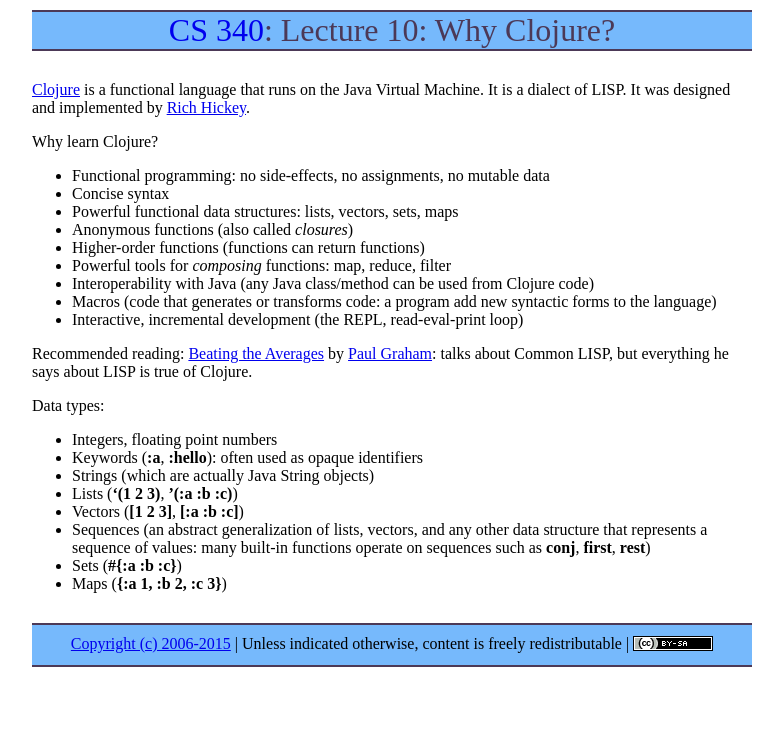
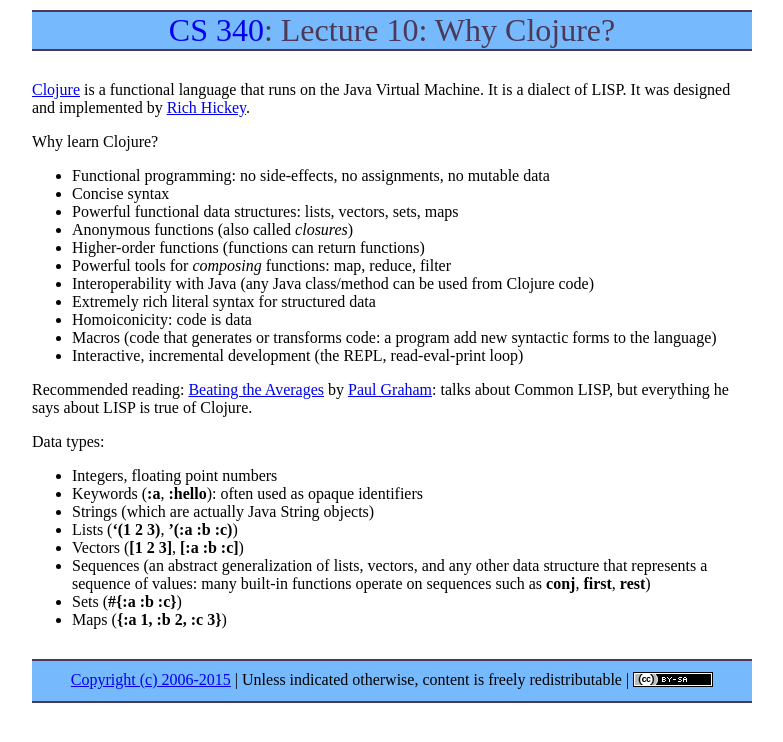
Before and after one commit to ycpcs/cs340-fall2015, a Jekyll site: the page built from lectures/lecture10.md, in a window 1280 px wide. Shown: the top 742 px of the page, without its empty margins (248-1031 px from the left). Built offline with Jekyll 4.4.1, drawn with Linux system fonts in a browser that asks for light colours; Markdown is read by kramdown in place of the engine named in the settings.

Commit message:
homoiconicity and literal data

```diff
--- a/lectures/lecture10.md
+++ b/lectures/lecture10.md
@@ -14,6 +14,8 @@ Why learn Clojure?
 * Higher-order functions (functions can return functions)
 * Powerful tools for *composing* functions: map, reduce, filter
 * Interoperability with Java (any Java class/method can be used from Clojure code)
+* Extremely rich literal syntax for structured data
+* Homoiconicity: code is data
 * Macros (code that generates or transforms code: a program add new syntactic forms to the language)
 * Interactive, incremental development (the REPL, read-eval-print loop)
 
```
